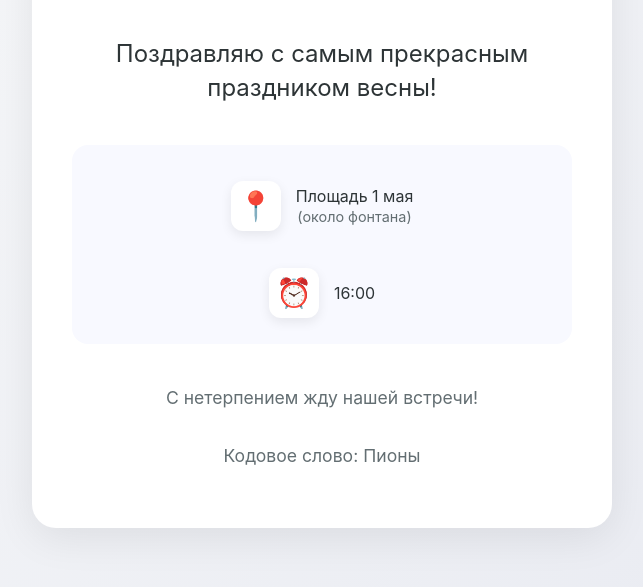
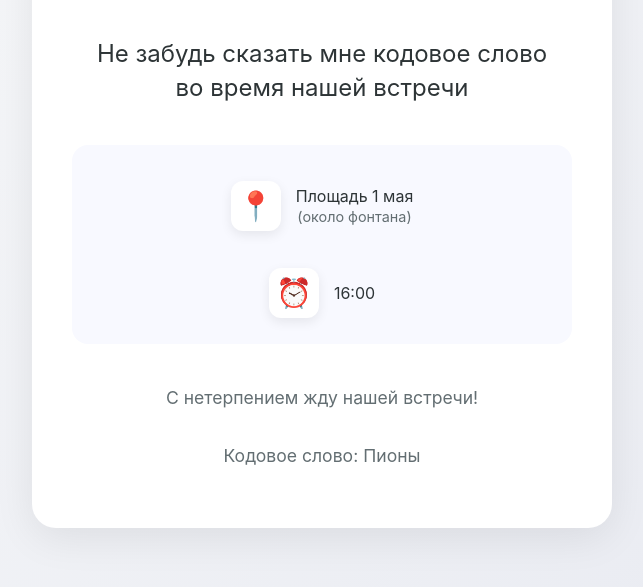
Before and after one commit to Matvey-python/Matvey-python.github.io, a plain HTML site: page index.html in a window 1280 px wide. Shown: the part 237-824 px from the top of the page, without its empty margins (318-961 px from the left). Drawn offline with Linux system fonts and the light colour scheme.

Commit message:
Update index.html

```diff
--- a/index.html
+++ b/index.html
@@ -158,10 +158,8 @@
             </h1>
 
             <div class="message-box">
-                <p class="main-message">
-                    Поздравляю с самым прекрасным<br>
-                    праздником весны!
-                </p>
+                <p class="main-message">Не забудь сказать мне кодовое слово<br>
+                во время нашей встречи</p>
 
                 <div class="meeting-details">
                     <div class="detail-item">
```
